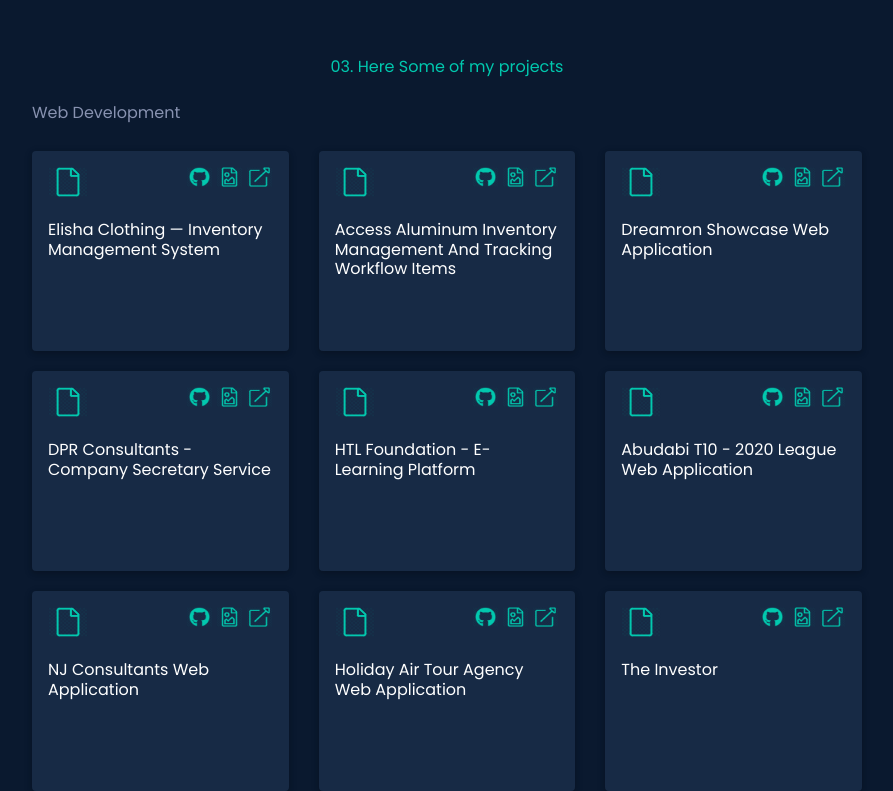
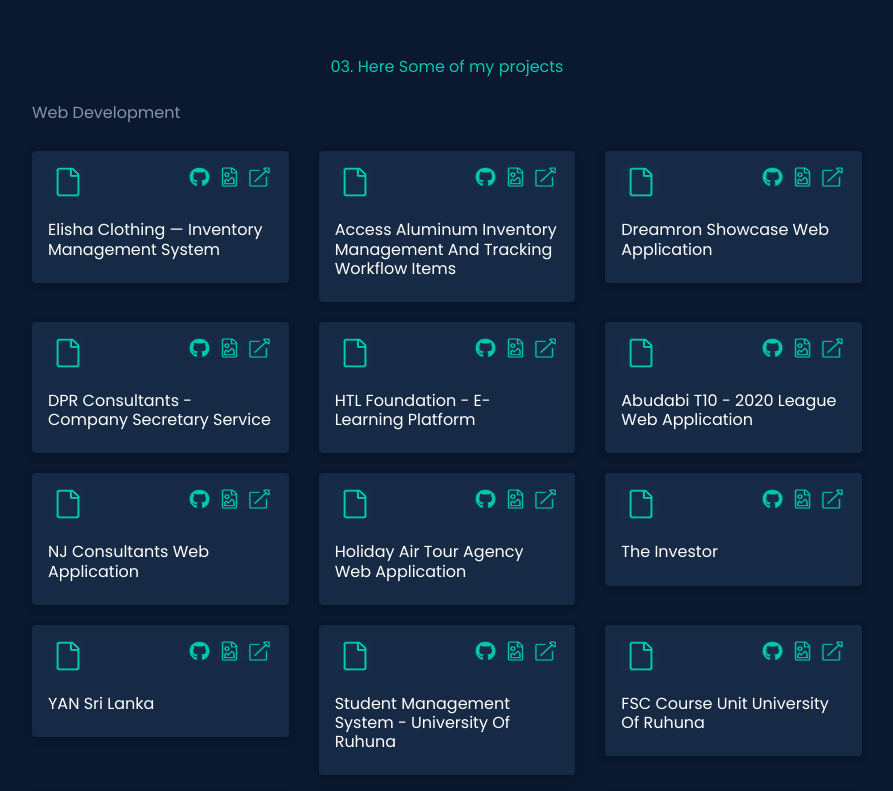
Before and after one commit to v29crazy/findvishva, a plain HTML site: page index.html in a window 1280 px wide. Shown: the part 2197-2988 px from the top of the page, without its empty margins (193-1086 px from the left). Drawn offline with Linux system fonts and the light colour scheme.

Commit message:
new projects

```diff
--- a/css/style.css
+++ b/css/style.css
@@ -44,7 +44,6 @@ body{
     .container{
         max-width: 1000px;
     }
-
 }
 .mynav{
     background-color: #0A192F;
@@ -193,7 +192,6 @@ h1{
 .projectcard-web{
     background-color: #172A45;
     margin: 10px 0;
-    height: 200px;
 }
 
 .projectcard{
@@ -213,7 +211,7 @@ h1{
 
 .procardul li a{
     width: 30px;
-    height: 30px;
+    min-height: 30px;
     line-height: 30px;
     font-size: 20px;
     color: #8892B0;
@@ -277,3 +275,7 @@ img-card{
     margin-left: -200px;
     position: absolute;
   }
+
+  .pointer{
+    cursor: pointer;
+  }
```
